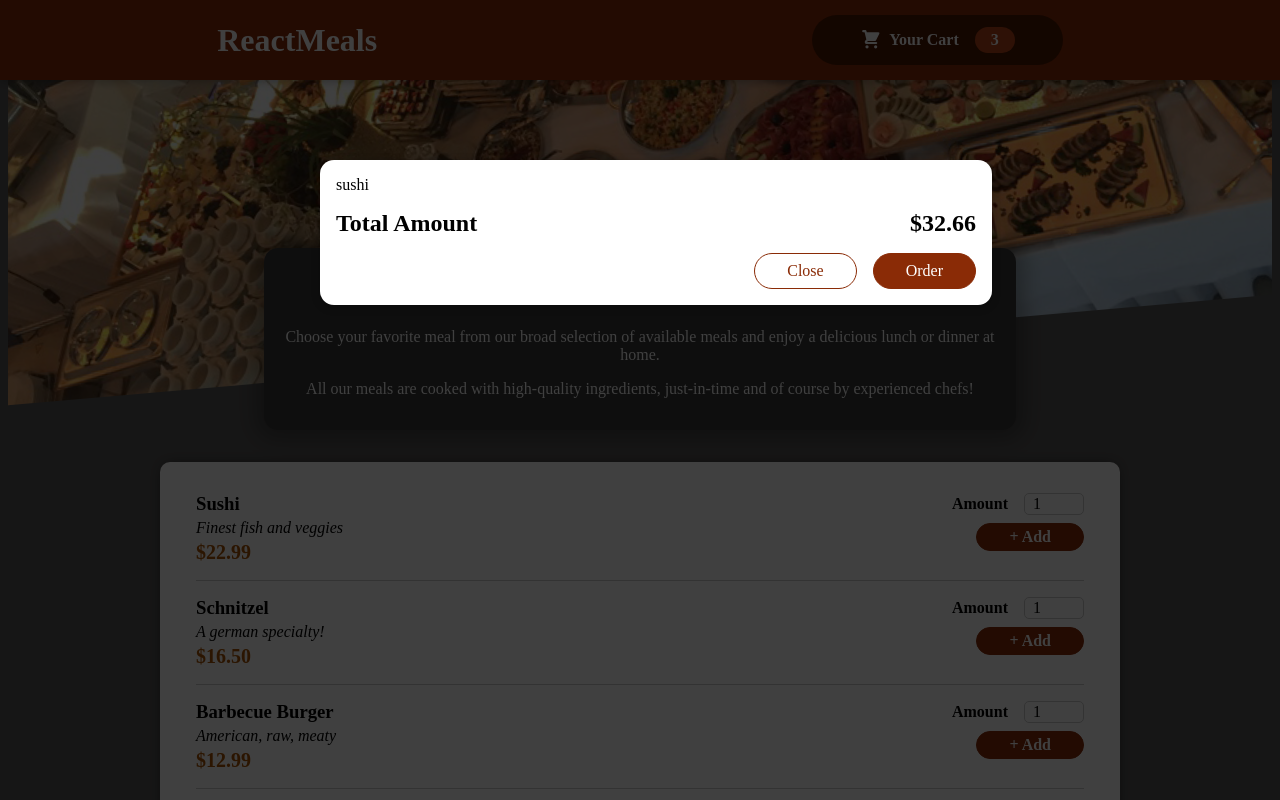
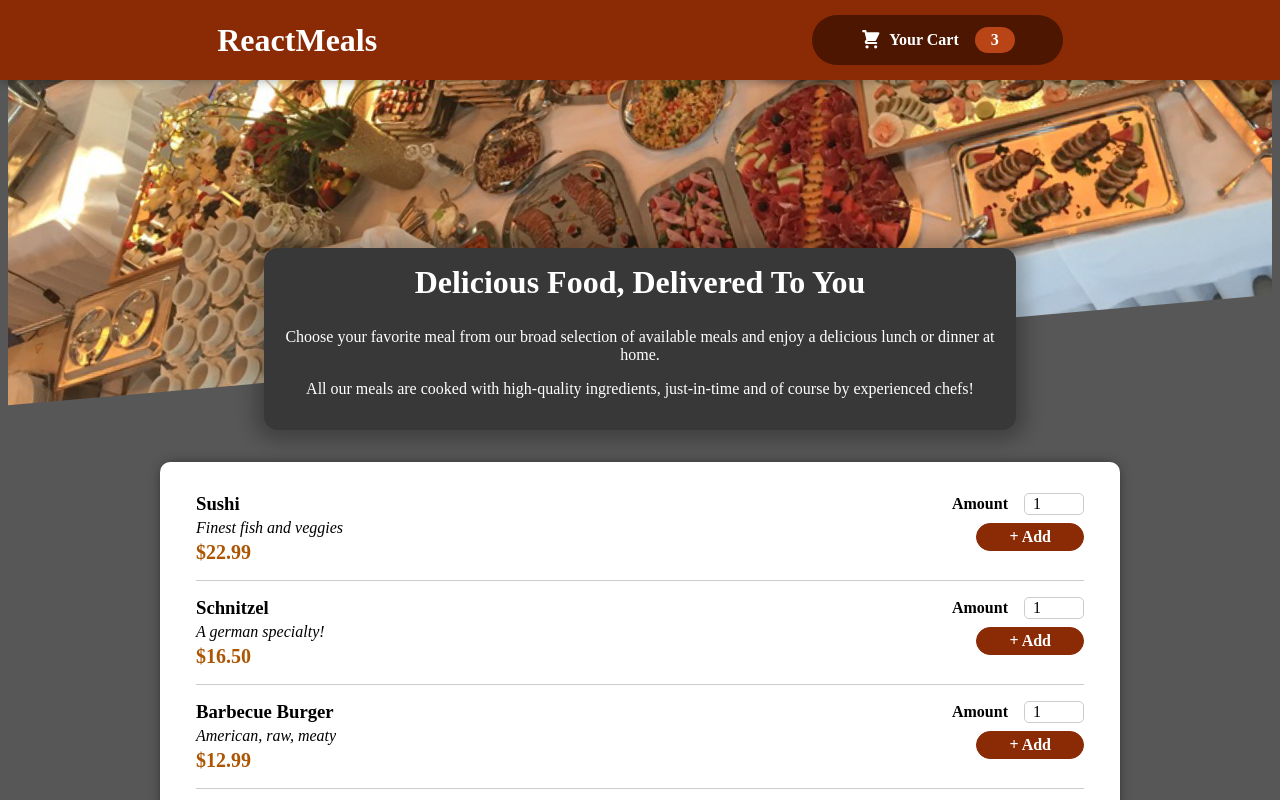
Before and after one commit to GamezAr94/food_order_app, a React (Create React App) app: page / in a window 1280 px wide. Shown: the top 800 px of the page. Built offline with nearby package versions, Linux system fonts and the light colour scheme; the HTML template or start-up script is replaced by a standard one.

Commit message:
adding the modal functionality

```diff
--- a/src/App.js
+++ b/src/App.js
@@ -1,13 +1,20 @@
-import React from 'react';
+import React, {useState} from 'react';
 import Cart from './components/Cart/Cart';
 import Header from './components/Layout/Header';
 import Meals from './components/Meals/Meals';
 
 function App() {
+  const [cartIsShown, setCartIsShow] = useState(false);
+
+  const modalHandlerEvent = () => {
+    window.event.preventDefault();
+    const newVal = cartIsShown ? false : true;
+    setCartIsShow(newVal);
+  }
   return (
     <>
-    <Cart />
-      <Header />
+      {cartIsShown && <Cart onShowCart={modalHandlerEvent} />}
+      <Header onShowCart={modalHandlerEvent} />
       <main>
         <Meals/>
       </main>
--- a/src/components/Cart/Cart.js
+++ b/src/components/Cart/Cart.js
@@ -1,4 +1,3 @@
-import React from "react";
 import Modal from "../UI/Modal";
 
 import classes from "./Cart.module.css";
@@ -9,7 +8,7 @@ const Cart = (props) => {
         </ul>;
 
     return (
-        <Modal>
+        <Modal onShowCart={props.onShowCart}>
             {cartitems }
             <div className={classes.total}>
                 <span>
@@ -20,7 +19,7 @@ const Cart = (props) => {
                 </span>
             </div>
             <div className={classes.actions}>
-                <button className={classes['button--alt']}>Close</button>
+                <button onClick={props.onShowCart} className={classes['button--alt']}>Close</button>
                 <button className={classes.button}>Order</button>
             </div>
         </Modal>
--- a/src/components/Layout/Header.js
+++ b/src/components/Layout/Header.js
@@ -9,7 +9,7 @@ const Header = props => {
     <>
         <header className={classes.header}>
             <h1>ReactMeals</h1>
-            <HeaderCartButton />
+            <HeaderCartButton onShowCart={props.onShowCart} />
         </header>
         <div className={classes['main-image']}>
             <img src={mealsImage} alt="A table full of delicious food!"/>
--- a/src/components/Layout/HeaderCartButton.js
+++ b/src/components/Layout/HeaderCartButton.js
@@ -2,8 +2,8 @@ import React from "react";
 import CartIcon from "../Cart/CartIcon";
 import classes from "./HeaderCartButton.module.css";
 
-const HeaderCartButton = props => {
-    return <button className={classes.button}>
+const HeaderCartButton = (props) => {
+    return <button onClick={props.onShowCart} className={classes.button}>
         <span className={classes.icon}>
             <CartIcon />
         </span>
--- a/src/components/UI/Modal.js
+++ b/src/components/UI/Modal.js
@@ -2,8 +2,8 @@ import ReactDOM from 'react-dom';
 
 import classes from './Modal.module.css';
 
-const Backdrop = () => {
-    return <div className={classes.backdrop} />
+const Backdrop = (props) => {
+    return <div onClick={props.onShowCart} className={classes.backdrop} />
 };
 
 const ModalOverlay = props => {
@@ -19,7 +19,7 @@ const portalElement = document.getElementById('overlays');
 const Modal = (props) => {
     return (
         <>
-            {ReactDOM.createPortal(<Backdrop />, portalElement)}
+            {ReactDOM.createPortal(<Backdrop onShowCart={props.onShowCart} />, portalElement)}
             {ReactDOM.createPortal(<ModalOverlay>{props.children}</ModalOverlay>, portalElement)}
         </>
     );
```
